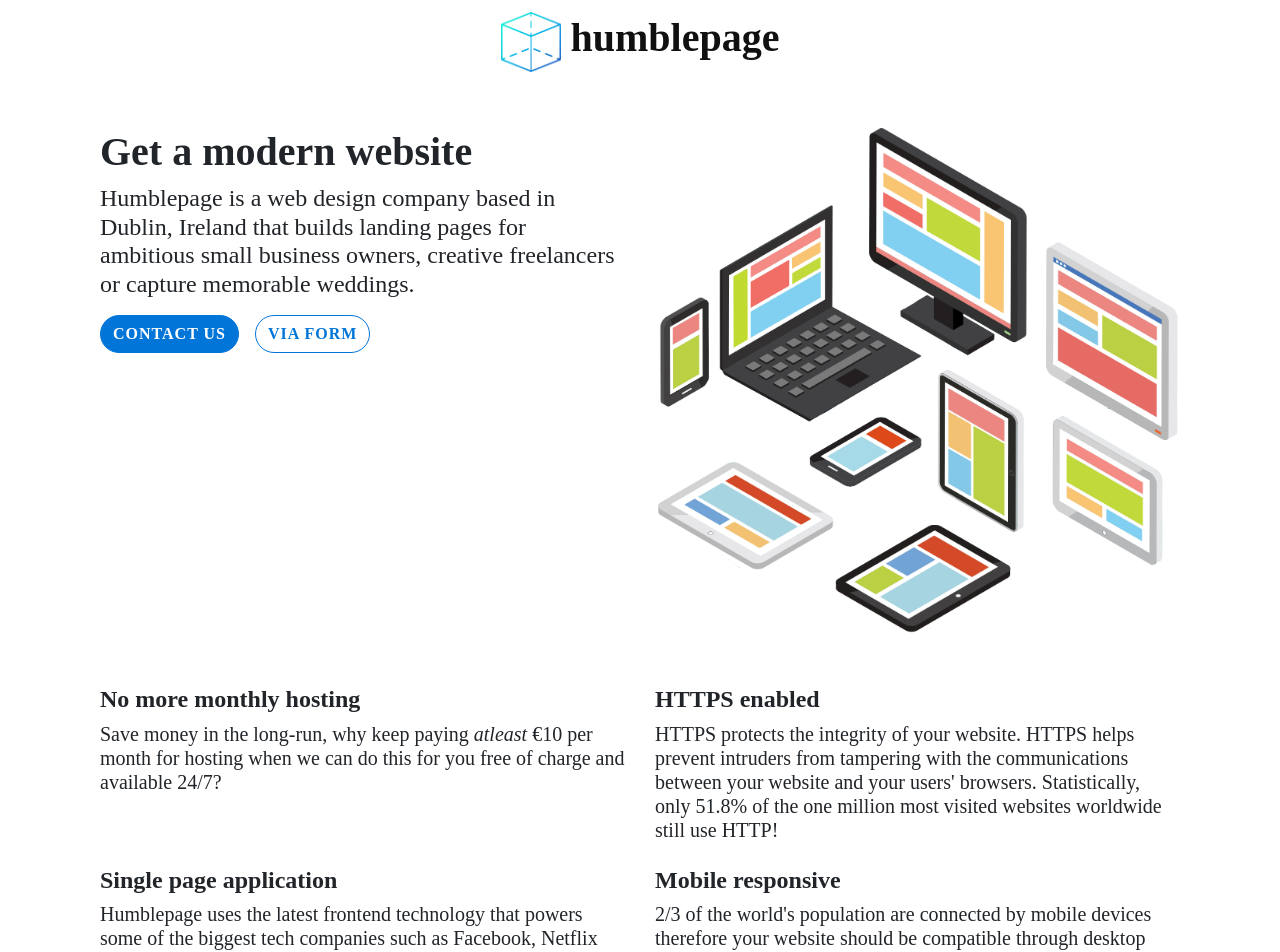
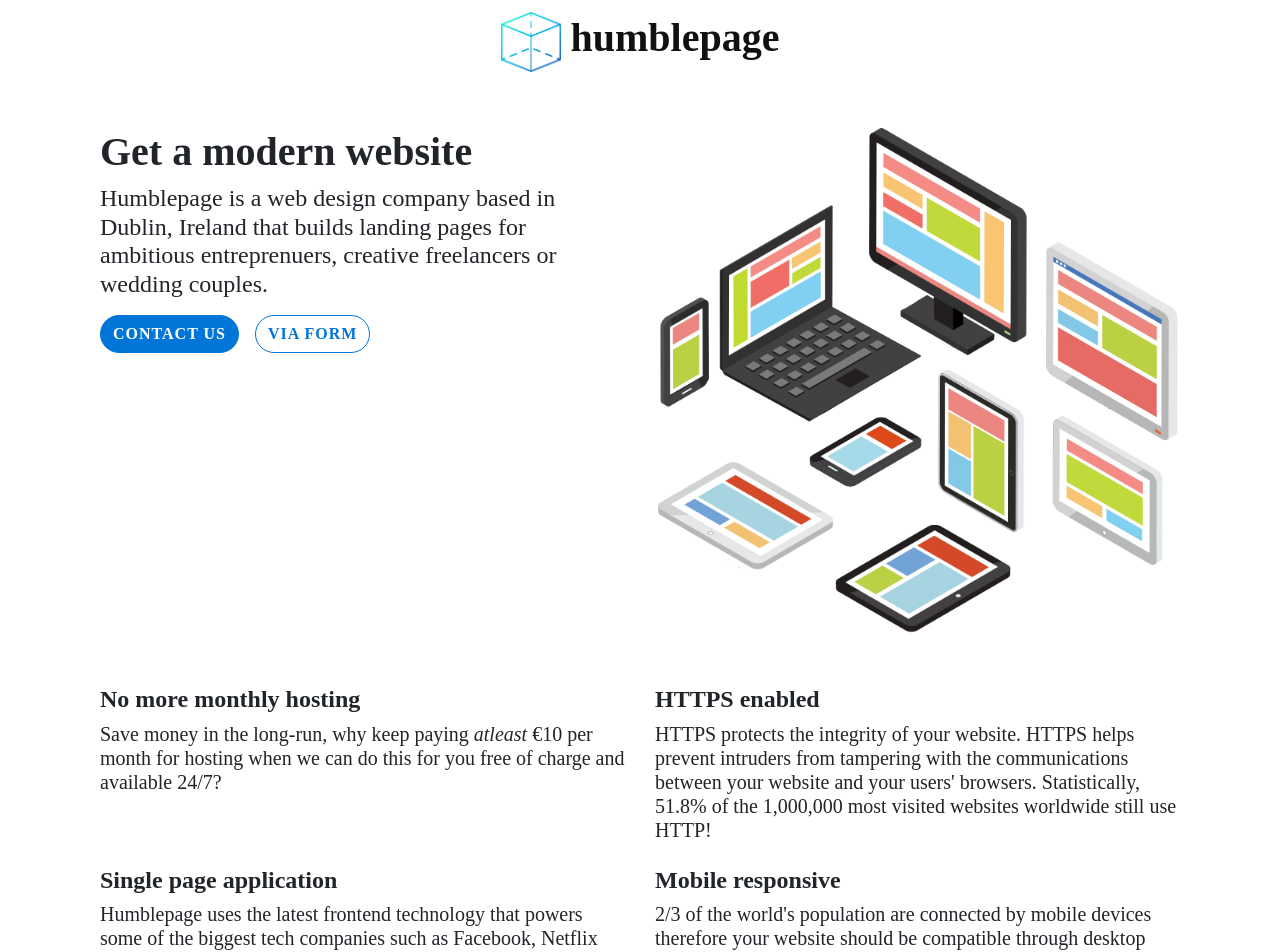
Before and after one commit to jkrclaro/asimov, a React (Create React App) app in the folder humblepage/: page /#/ in a window 1280 px wide. Shown: the top 952 px of the page. Built offline with nearby package versions, Linux system fonts and the light colour scheme; what webfontloader would draw is missing.

Commit message:
Proper terms

```diff
--- a/humblepage/src/components/Home.jsx
+++ b/humblepage/src/components/Home.jsx
@@ -28,8 +28,8 @@
                                 <h4>
                                     Humblepage is a web design company based in Dublin, Ireland
                                     that builds landing pages for ambitious
-                                    small business owners, creative freelancers
-                                    or capture memorable weddings.
+                                    entreprenuers, creative freelancers
+                                    or wedding couples.
                                 </h4>
                             </div>
                             <div className='mb-3'>
@@ -70,8 +70,8 @@
                                 HTTPS protects the integrity of your website.
                                 HTTPS helps prevent intruders from tampering
                                 with the communications between your website
-                                and your users' browsers. Statistically, only
-                                51.8% of the one million most visited websites
+                                and your users' browsers. Statistically, 51.8%
+                                of the 1,000,000 most visited websites
                                 worldwide still use HTTP!
                             </h5>
                         </div>
```
